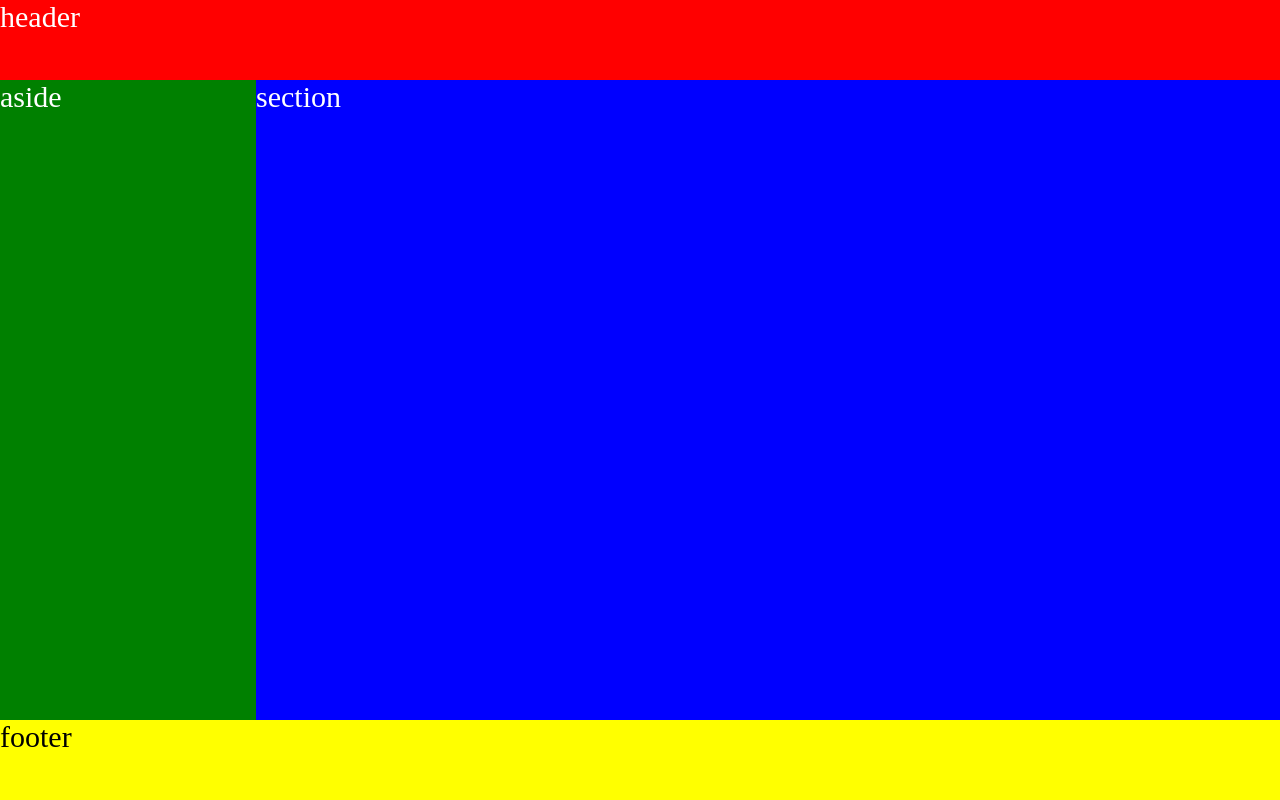
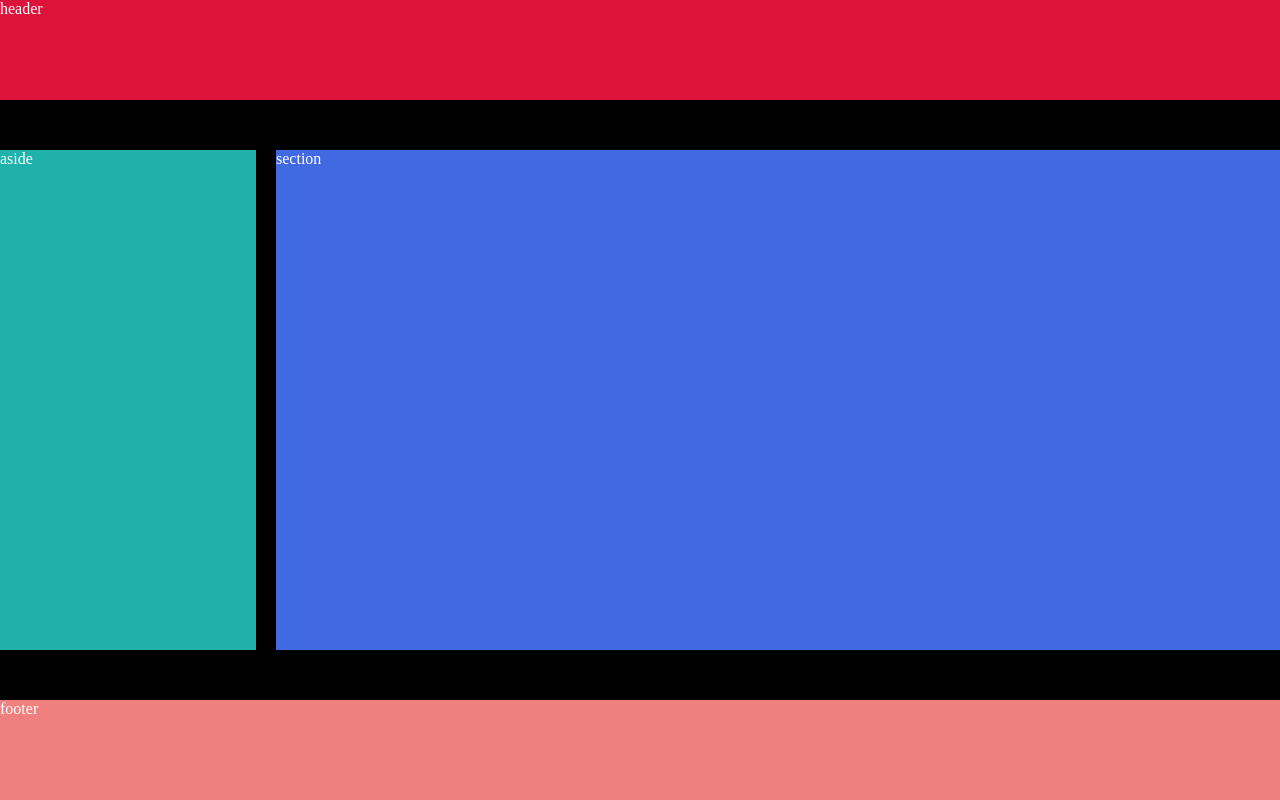
Before and after one commit to krishnalokam/sheryians_coding_school, a plain HTML site: page CSS/grid2.html in a window 1280 px wide. Drawn offline with Linux system fonts and the light colour scheme.

Commit message:
doubt: grid2.html; grid2.css, adding column-gap giving horizontal scroll

```diff
--- a/CSS/grid2.css
+++ b/CSS/grid2.css
@@ -14,31 +14,30 @@ main {
   height: 100%;
   width: 100%;
   display: grid;
-  /* grid-template-rows: 20% 50%; */
-  /* grid-template-columns: repeat(3, 1fr); */
-  /* grid-template-columns: 1fr 2fr 3fr; */
-  grid-template-rows: 10% 1fr 10%;
-  grid-template-columns: 20% 1fr;
+  grid-template-columns: 20% 80%;
+  grid-template-rows: 100px auto 100px;
+  grid-template-areas:
+    "header header"
+    "aside section"
+    "footer footer";
   background-color: black;
-  font-size: 30px;
+  row-gap: 50px;
+  column-gap: 20px;
 }
-.grid-column-span-2 {
-  /* grid-column: span 2; */
-}
+
 header {
-  background-color: red;
-  grid-column: 1 / 3;
+  background-color: crimson;
+  grid-area: header;
 }
 aside {
-  background-color: green;
-  grid-column: 1 / 2;
+  background-color: lightseagreen;
+  grid-area: aside;
 }
 section {
-  background-color: blue;
-  grid-column: 2 / 3;
+  background-color: royalblue;
+  grid-area: section;
 }
 footer {
-  background-color: yellow;
-  color: black;
-  grid-column: 1 / 3;
+  background-color: lightcoral;
+  grid-area: footer;
 }
```
